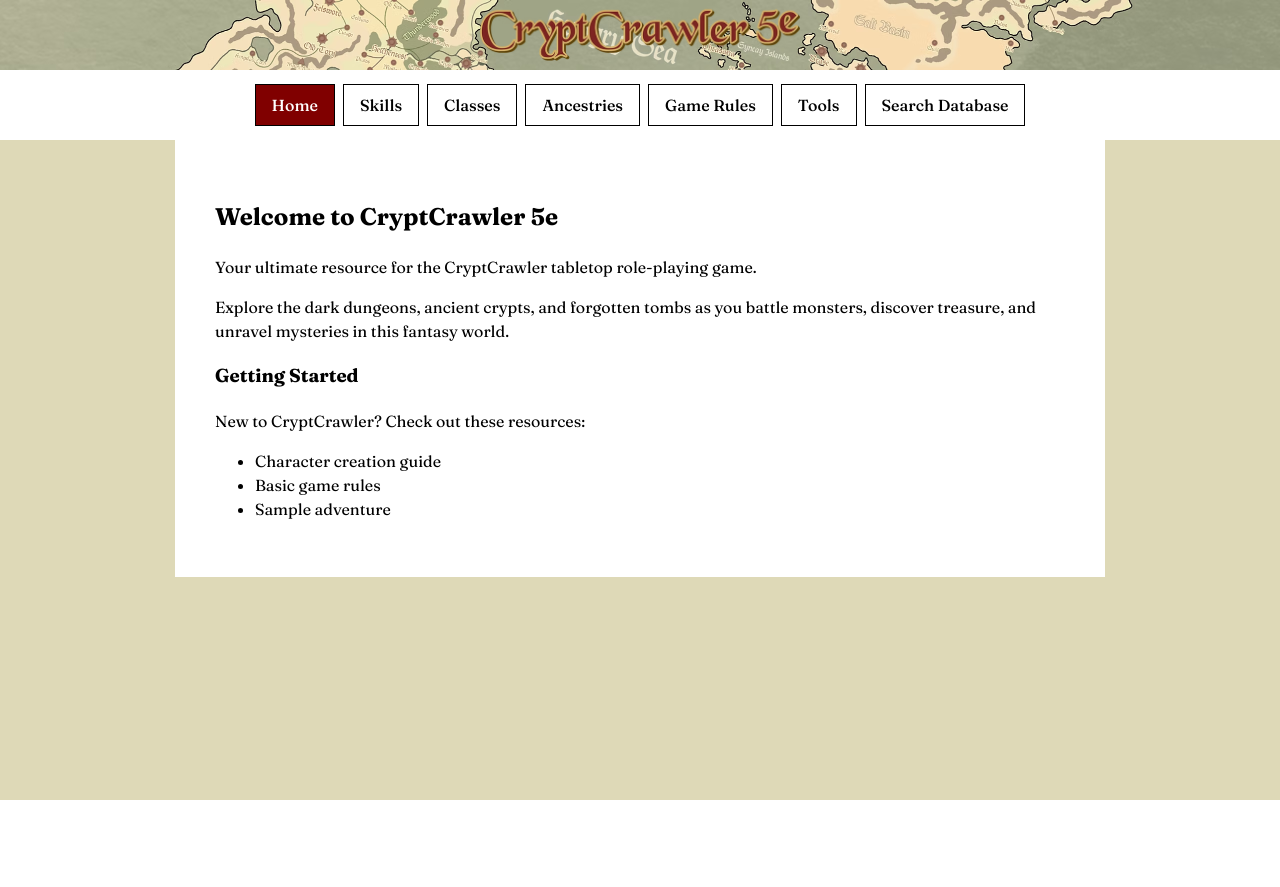
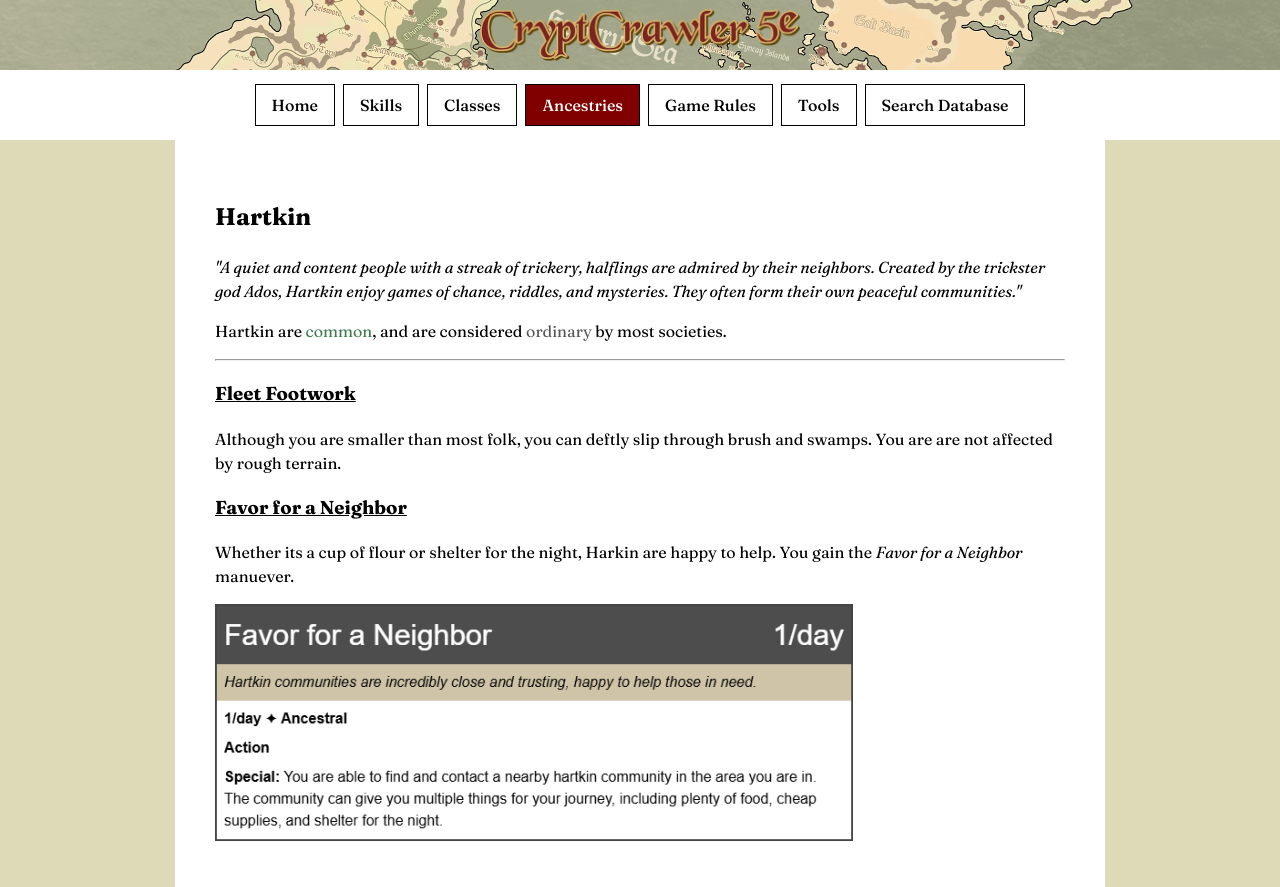
Before and after one commit to henri-hatch/cryptcrawler-website, a React (Vite) app: page /ancestries/hartkin in a window 1280 px wide. Before the commit this address led to /. Before the commit the page ends 800 px from the top, so only its background shows below. Built offline with nearby package versions, Linux system fonts and the light colour scheme.

Commit message:
Changed halfling to hartkin

```diff
--- a/src/App.tsx
+++ b/src/App.tsx
@@ -30,7 +30,7 @@ import Githyanki from './subpages/ancestries/githyanki.tsx'
 import Goblin from './subpages/ancestries/goblin.tsx'
 import HalfElf from './subpages/ancestries/half-elf.tsx'
 import HalfOrc from './subpages/ancestries/half-orc.tsx'
-import Halfling from './subpages/ancestries/halfling.tsx'
+import Hartkin from './subpages/ancestries/hartkin.tsx'
 import Harengon from './subpages/ancestries/harengon.tsx'
 import Hobgoblin from './subpages/ancestries/hobgoblin.tsx'
 import Human from './subpages/ancestries/human.tsx'
@@ -123,7 +123,7 @@ function App() {
               <Route path="/ancestries/goblin" element={<Goblin />} />
               <Route path="/ancestries/half-elf" element={<HalfElf />} />
               <Route path="/ancestries/half-orc" element={<HalfOrc />} />
-              <Route path="/ancestries/halfling" element={<Halfling />} />
+              <Route path="/ancestries/hartkin" element={<Hartkin />} />
               <Route path="/ancestries/harengon" element={<Harengon />} />
               <Route path="/ancestries/hobgoblin" element={<Hobgoblin />} />
               <Route path="/ancestries/human" element={<Human />} />
--- a/src/data/ancestry_data.tsx
+++ b/src/data/ancestry_data.tsx
@@ -41,11 +41,11 @@ interface AncestryData {
       category: ["ancestry"]
     },
     {
-      id: "halfling",
-      name: "Halfling",
-      description: "A quiet and content people with a streak of trickery, halflings are admired by their neighbors. Created by the trickster god Ados, Halflings enjoy games of chance, riddles, and mysteries. They often form their own peaceful communities.",
+      id: "hartkin",
+      name: "Hartkin",
+      description: "A quiet and content people with a streak of trickery, hartkin are admired by their neighbors. Created by the trickster god Ados, hartkin enjoy games of chance, riddles, and mysteries. They often form their own peaceful communities.",
       imagePath: "/ancestry-images/halfling_logo.png",
-      pageRoute: "/ancestries/halfling",
+      pageRoute: "/ancestries/hartkin",
       category: ["ancestry"]
     },
     {
--- a/src/data/maneuver_data.tsx
+++ b/src/data/maneuver_data.tsx
@@ -78,6 +78,13 @@ const maneuverData: ManeuverData[] = [
     category: ["maneuver"]
   },
   {
+    id: "favor-for-a-neighbor",
+    name: "Favor for a Neighbor",
+    description: "Hartkin communities are incredibly close and trusting, happy to help those in need.",
+    maneuverImage: "/manuever-images/Favor for a Neighbor.png",
+    category: ["maneuver"]
+  },
+  {
     id: "hesitation-is-weakness",
     name: "Hesitation Is Weakness",
     description: "Strike when your opponent least expects it, using their moment of indecision against them.",
@@ -127,6 +134,13 @@ const maneuverData: ManeuverData[] = [
     category: ["maneuver"]
   },
   {
+    id: "sense-undead",
+    name: "Sense Undead",
+    description: "You always get an ominous feeling whenever undead are near.",
+    maneuverImage: "/manuever-images/Sense Undead.png",
+    category: ["maneuver"]
+  },
+  {
     id: "shadow-step",
     name: "Shadow Step",
     description: "Harness the shadows to teleport to a nearby location, vanishing in a cloud of dark smoke.",
--- a/src/pages/ancestries.tsx
+++ b/src/pages/ancestries.tsx
@@ -5,7 +5,7 @@ import '../components/content_card.css';
 const AncestriesPage = () => {
   // Filter ancestries by category
   const commonAncestries = ancestryData.filter(ancestry =>
-    ["human", "elf", "dwarf", "draeling", "halfling", "dragonborn"].includes(ancestry.id)
+    ["human", "elf", "dwarf", "draeling", "hartkin", "dragonborn"].includes(ancestry.id)
   );
 
   const exoticAncestries = ancestryData.filter(ancestry =>
--- a/src/subpages/ancestries/halfling.tsx
+++ /dev/null
@@ -1,17 +0,0 @@
-const Halfling = () => {
-    return (
-        <>
-            <h2>Halfling</h2>
-            <p><em>"A quiet and content people with a streak of trickery, halflings are admired by their neighbors. Created by the trickster god Ados, Halflings enjoy games of chance, riddles, and mysteries. They often form their own peaceful communities."</em></p>
-            <p>Halflings are <span style={{ color: '#407c51' }}>common</span>, and are considered <span style={{ color: '#575757' }}>ordinary</span> by most societies.</p>
-            <hr />
-
-            <div>
-            <h3><u>Fleet Footwork</u></h3>
-            <p>Although you are smaller than most folk, you can deftly slip through brush and swamps. You are are not affected by rough terrain.</p>
-            </div>
-        </>
-    )
-};
-
-export default Halfling;
--- /dev/null
+++ b/src/subpages/ancestries/hartkin.tsx
@@ -0,0 +1,36 @@
+import maneuverData from '../../data/maneuver_data';
+
+const Hartkin = () => {
+    const favorforaNeighbor = maneuverData.find(m => m.id === "favor-for-a-neighbor");
+    return (
+        <>
+            <h2>Hartkin</h2>
+            <p><em>"A quiet and content people with a streak of trickery, halflings are admired by their neighbors. Created by the trickster god Ados, Hartkin enjoy games of chance, riddles, and mysteries. They often form their own peaceful communities."</em></p>
+            <p>Hartkin are <span style={{ color: '#407c51' }}>common</span>, and are considered <span style={{ color: '#575757' }}>ordinary</span> by most societies.</p>
+            <hr />
+
+            <div>
+            <h3><u>Fleet Footwork</u></h3>
+            <p>Although you are smaller than most folk, you can deftly slip through brush and swamps. You are are not affected by rough terrain.</p>
+            </div>
+
+            <div>
+            <h3><u>Favor for a Neighbor</u></h3>
+            <p>Whether its a cup of flour or shelter for the night, Harkin are happy to help. You gain the <em>Favor for a Neighbor</em> manuever.</p>
+            </div>
+
+            <div>
+                {favorforaNeighbor && (
+                    <img
+                        src={favorforaNeighbor.maneuverImage}
+                        alt={favorforaNeighbor.name}
+                        style={{ width: '75%', height: 'auto' }}
+                    />
+                )}
+            </div>
+
+        </>
+    )
+};
+
+export default Hartkin;
--- a/src/subpages/ancestries/human.tsx
+++ b/src/subpages/ancestries/human.tsx
@@ -2,6 +2,8 @@ import maneuverData from '../../data/maneuver_data';
 
 const Human = () => {
     const humanDetermination = maneuverData.find(m => m.id === "human-determination");
+    const senseUndead = maneuverData.find(maneuver => maneuver.id === 'sense-undead');
+
     return (
         <>
             <h2>Human</h2>
@@ -16,7 +18,7 @@ const Human = () => {
 
             <div>
             <h3><u>Human Inheritance</u></h3>
-            <p>Humans are the only species capable of having offspring with other species. You may choose one non-<u>darkvision</u> feature from another ancestry, or gain the <em>Human Determination</em> manuever.</p>
+            <p>Humans are the only species capable of having offspring with other species. You may choose one non-<u>darkvision</u> feature from another ancestry, or <em>permanently</em> gain the <em>Human Determination</em> manuever.</p>
             </div>
 
             <div>
@@ -31,10 +33,16 @@ const Human = () => {
 
             <div>
             <h3><u>Sense Undead</u></h3>
-            <p>Humans, unlike other ancestries in Keldon, know when an undead creature enters their proximity. You gain the <u>Sense Undead</u> title.</p>
-            <ul>
-                <li>You are gain a creeping, cold, or ominous sensation whenever there is an undead creature within a 60ft radius of you.</li>
-            </ul>
+            <p>Humans, unlike other ancestries in Keldon, know when an undead creature enters their proximity. You <em>permanently</em> gain the <u>Sense Undead</u> manuever.</p>
+            </div>
+            <div>
+                {senseUndead && (
+                    <img
+                        src={senseUndead.maneuverImage}
+                        alt={senseUndead.name}
+                        style={{ width: '75%', height: 'auto' }}
+                    />
+                )}
             </div>
 
         </>
```
Also changed, not shown: public/manuever-images/Favor for a Neighbor.png (added), public/manuever-images/Sense Undead.png (added).
